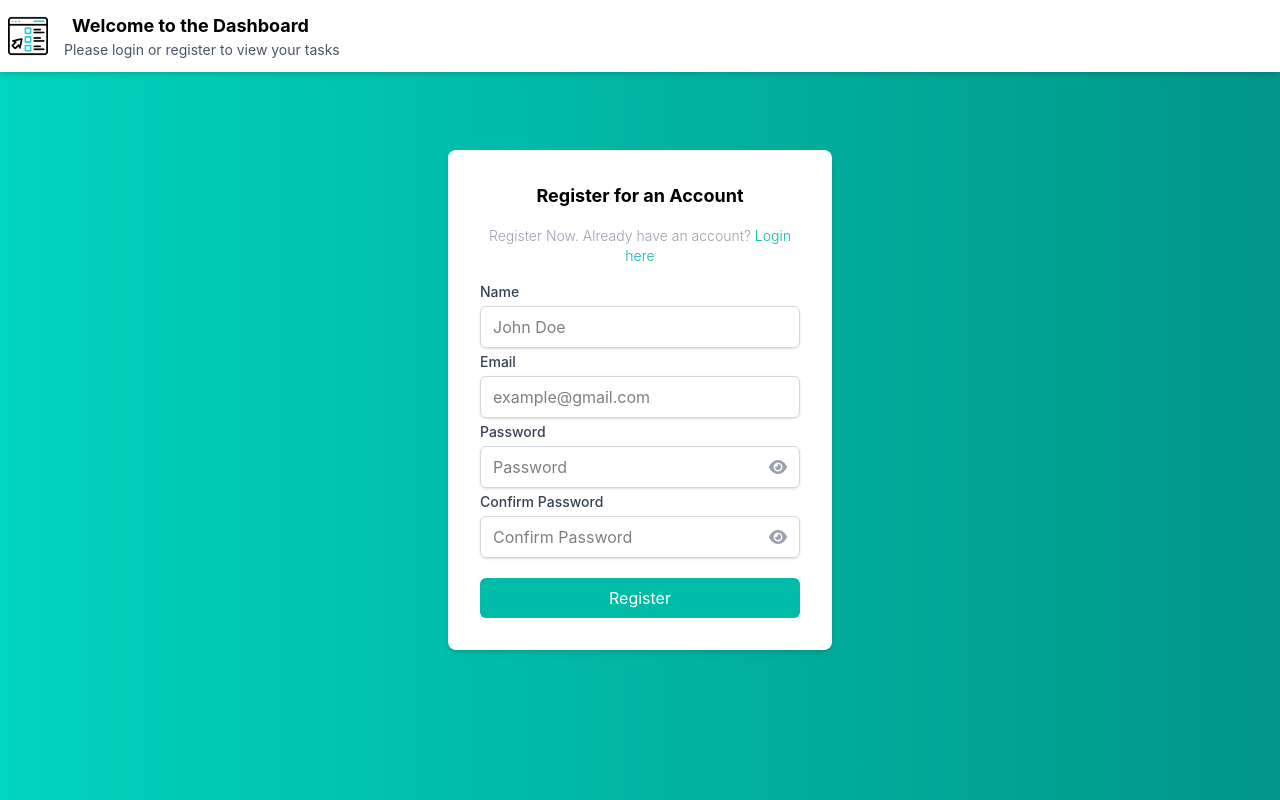
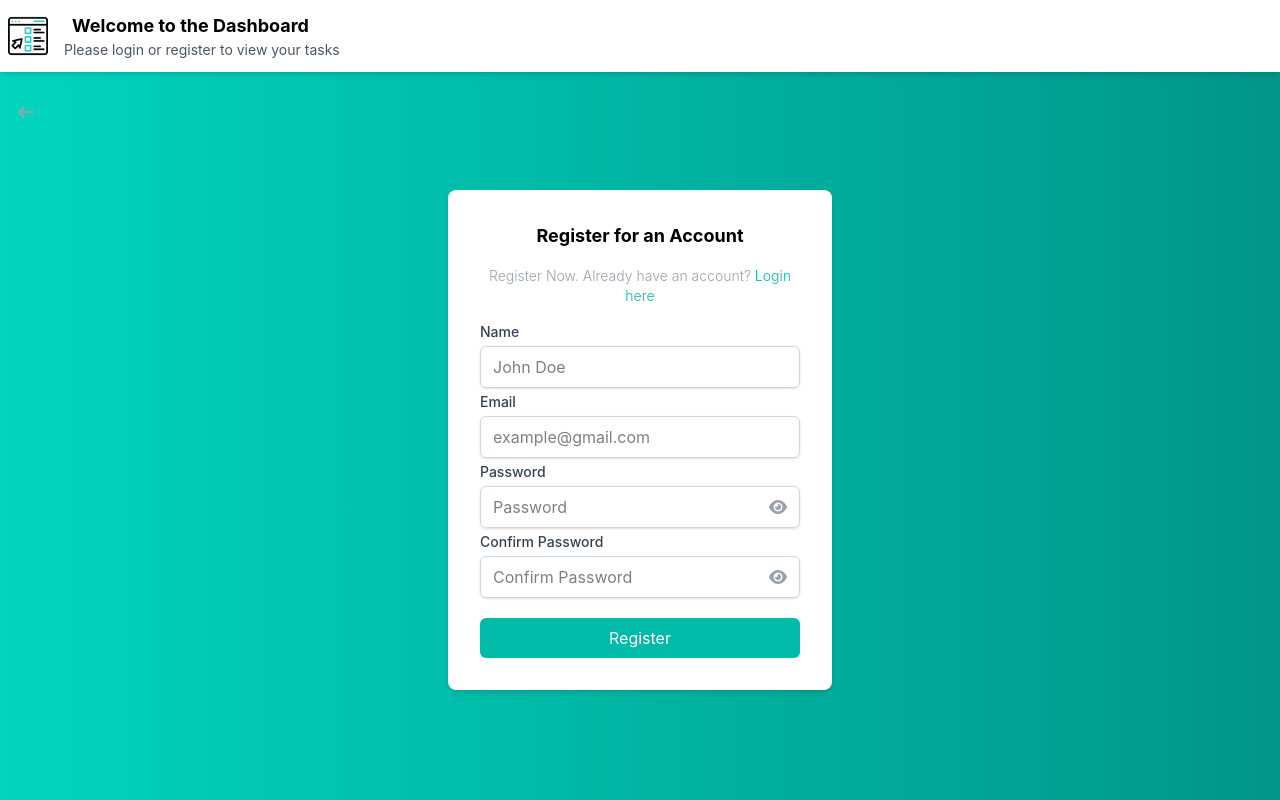
Before and after one commit to BakhomTadres/Dashboard, a React (Vite) app: page /register in a window 1280 px wide. Built offline with nearby package versions, Linux system fonts and the light colour scheme.

Commit message:
Edit in menu

```diff
--- a/src/Components/RightSideBar.tsx
+++ b/src/Components/RightSideBar.tsx
@@ -16,6 +16,7 @@ export default function RightSideBar({
   return (
     <aside className="fixed pt-6 h-[calc(100vh-64px)] top-15 w-[calc(50%-32px)] lg:w-[20%] bg-white md:px-4">
       {isRegistered && (
+        <>
         <div className="flex flex-col lg:flex-row justify-start items-center space-x-2 p-4 bg-mauve-100">
           <div className="flex items-center justify-center w-10 h-10 p-1 rounded-full bg-teal-400 text-white font-bold">
             {localStorage.getItem("name")?.charAt(0).toUpperCase()}
@@ -26,7 +27,7 @@ export default function RightSideBar({
             {localStorage.getItem("name")}
           </h3>
         </div>
-      )}
+
       <div className="mt-6 p-4 bg-mauve-100 rounded-lg shadow-md grid grid-cols-2 gap-4">
         <div>
           <p className="text-sm text-gray-600">Total</p>
@@ -48,6 +49,8 @@ export default function RightSideBar({
           </span>
         </div>
       </div>
+        </>
+      )}
       {isRegistered && (
         <button
           onClick={() => {
--- a/src/Login.tsx
+++ b/src/Login.tsx
@@ -119,7 +119,7 @@ export default function Login() {
         </form>
         <button
           onClick={() => navigate("/")}
-          className="absolute top-4 left-4 text-gray-400 hover:text-gray-600 focus:outline-none transition-colors duration-150 cursor-pointer"
+          className="absolute top-25 left-4 text-gray-400 hover:text-gray-600 focus:outline-none transition-colors duration-150 cursor-pointer"
         >
           <i className="fa-solid fa-arrow-left"></i>
         </button>
--- a/src/Register.tsx
+++ b/src/Register.tsx
@@ -24,7 +24,7 @@ export default function Register() {
     <div>
       <Header isRegistered={isRegistered} setIsRegistered={setIsRegistered} />
       <div className="relative min-h-[calc(100vh)] bg-linear-to-r from-teal-400 to-teal-600">
-        <form className="absolute top-1/2 left-1/2 transform -translate-x-1/2 -translate-y-1/2 bg-white p-8 rounded-lg shadow-md w-[90%] max-w-sm">
+        <div className="absolute top-1/2 md:top-[calc(50%+40px)] left-1/2 transform -translate-x-1/2 -translate-y-1/2 bg-white p-8 rounded-lg shadow-md w-[90%] max-w-sm">
           <h2 className="text-lg text-center font-bold mb-4">
             Register for an Account
           </h2>
@@ -176,10 +176,10 @@ export default function Register() {
           >
             Register
           </button>
-        </form>
+        </div>
                 <button
           onClick={() => navigate("/")}
-          className="absolute top-4 left-4 text-gray-400 hover:text-gray-600 focus:outline-none transition-colors duration-150 cursor-pointer"
+          className="absolute top-25 left-4 text-gray-400 hover:text-gray-600 focus:outline-none transition-colors duration-150 cursor-pointer"
         >
           <i className="fa-solid fa-arrow-left"></i>
         </button>
```
